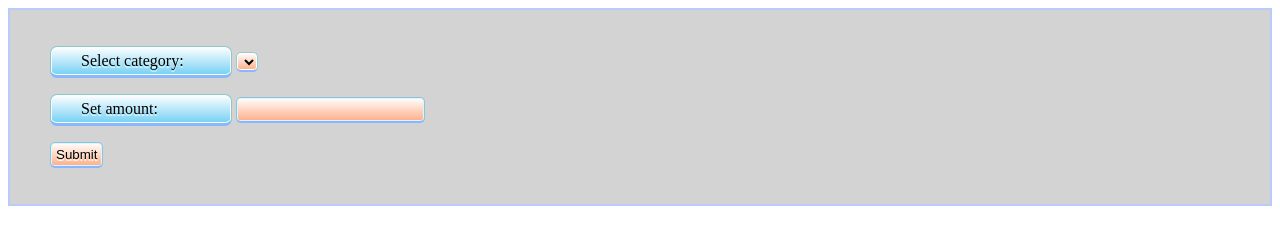
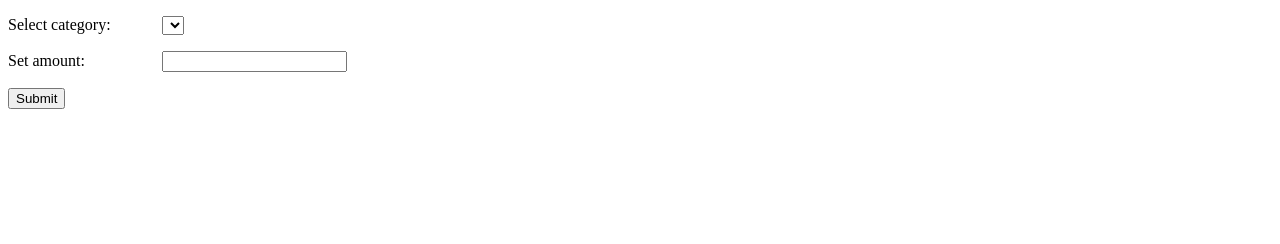
Before and after one commit to igor-rubis/Expences_accounter, a plain HTML site: page files/index.html in a window 1280 px wide. Drawn offline with Linux system fonts and the light colour scheme.

Commit message:
reverted style changes

```diff
--- a/files/index.html
+++ b/files/index.html
@@ -4,42 +4,8 @@
 <meta name='viewport' content='width=device-width, initial-scale=1'>
     <style>
     label {
-         width: 150px;
-         display: inline-block;
-         background: #abe4f8;
-         background: -webkit-gradient(linear, 0 0, 0 bottom, from(white), to(#74d0f4));
-         border: solid 1px #8cc5d9;
-         border-bottom: solid 3px #87B7FF;
-         box-shadow: inset 0 0 0 1px #FCFFF0;
-         color: black;
-         text-shadow: 0 2px 0 #D7F6FF;
-         border-radius: 7px;
-         padding: 5px 0px 5px 30px;
-         }
-    input {
-         border-radius: 5px;
-         background-color: #FFAD87;
-         padding: 4px 5px 4px 5px;
-         text-shadow: 0 2px 0 #F8FFF0;
-         box-shadow: inset 0 0 0 1px #D7F6FF;
-         border: solid 1px #8cc5d9;
-         border-bottom: solid 2px #87B7FF;
-         background: -webkit-gradient(linear, 0 0, 0 bottom, from(white), to(#FFAD87));
-    }
-    select {
-         background-color: #FFAD87;
-         text-shadow: 0 2px 0 #D7F6FF;
-         box-shadow: inset 0 0 0 1px #FCFFF0;
-         border-radius: 5px;
-         border-color: #96C9DC;
-         border-bottom: solid 2px #87B7FF;
-         background: -webkit-gradient(linear, 0 0, 0 bottom, from(white), to(#FFAD87));
-    }
-    div {
-         background-color: lightgrey;
-         padding: 20px 0px 20px 40px;
-         border: solid 2px #B9CAFF;
-
+        width: 150px;
+        display: inline-block;
     }
     </style>
 
```
